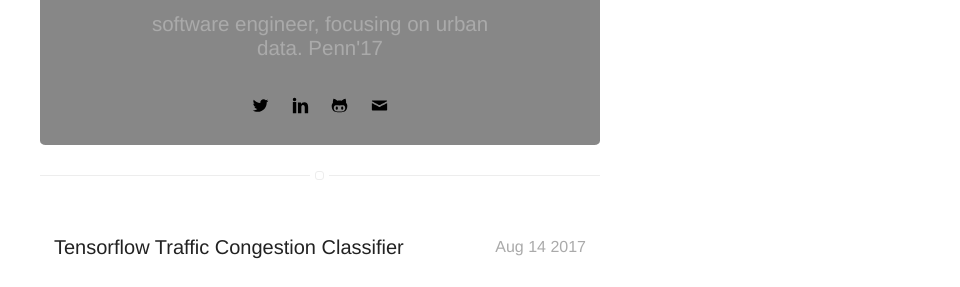
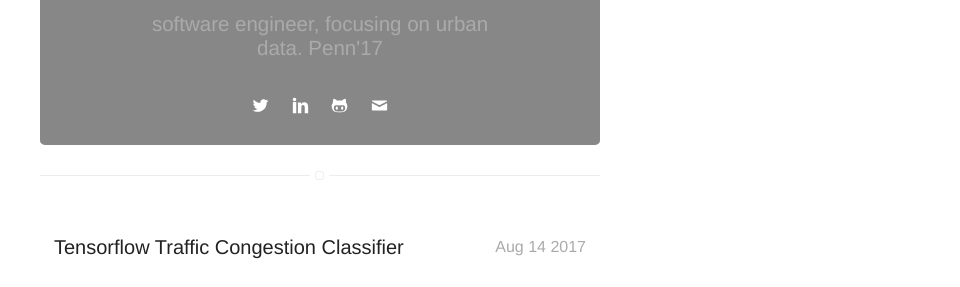
Before and after one commit to soyoungpark/soyoungpark.github.io, a Jekyll site: the page built from projects.html, in a window 1280 px wide. Shown: the part 408-695 px from the top of the page, without its empty margins (320-1280 px from the left). Built offline with Jekyll 4.4.1, drawn with Linux system fonts in a browser that asks for light colours; emoji names are drawn with the system emoji font.

Commit message:
front end changes

```diff
--- a/_includes/nav.html
+++ b/_includes/nav.html
@@ -25,7 +25,7 @@
         {% if site.projects == true %}
             {% if page.title != "Projects" %}
                 <li class="item">
-                    <a class="link" href="{{ site.url }}/projects">Projects</a>
+                    <a class="link " href="{{ site.url }}/projects">Projects</a>
                 </li>
             {% endif %}
         {% endif %}
@@ -33,14 +33,14 @@
         {% if site.projects == true %}
             {% if page.title != "Projects" %}
                 <li class="item">
-                    <a class="link" href="{{ site.url }}/art">Art</a>
+                    <a class="link " href="{{ site.url }}/art">Art</a>
                 </li>
             {% endif %}
         {% endif %}
 
         {% if site.resume == true %}
             <li class="item">
-                <a class="link" href="{% if site.resume-external %}{{ site.resume-url }}{% else %}{{ site.url }}/{{ site.resume-url }}{% endif %}">Résumé</a>
+                <a class="link " href="{% if site.resume-external %}{{ site.resume-url }}{% else %}{{ site.url }}/{{ site.resume-url }}{% endif %}">Résumé</a>
             </li>
         {% endif %}
     </ul>
--- a/_sass/components/nav.sass
+++ b/_sass/components/nav.sass
@@ -35,7 +35,8 @@
         padding: 0
 
         > .item > .link
-            font-size: 2rem
+            color: #fff
+            font-size: 2.2rem
             padding: 7px 15px
             margin: 0
             border-radius: 4%
@@ -43,4 +44,4 @@
             width: 70px
 
             &:hover
-                color: $alpha
+                color: #ff3443
--- a/_sass/components/others.sass
+++ b/_sass/components/others.sass
@@ -15,7 +15,7 @@
     display: inline-block
     width: 17px
     height: 17px
-    fill: #000
+    fill: #fff
     text-align: center
     color: #000
     margin: 7px auto
```
